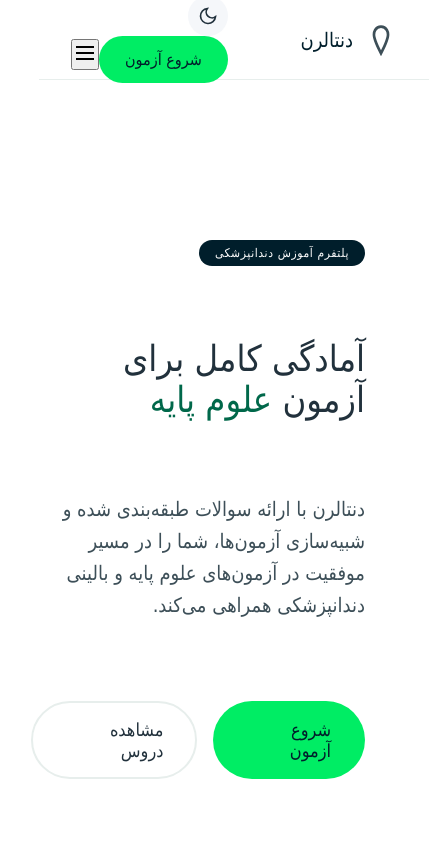
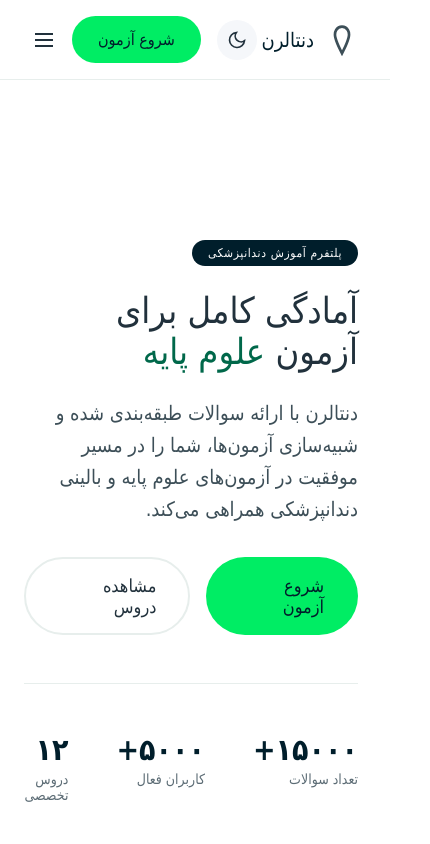
Before and after one commit to akbari138500-coder/aepgmjeogpoegpemh, a React (Vite) app: page / in a window 390 px wide. Shown: the top 844 px of the page, 430 px wide, since content can reach past the window. Built offline with nearby package versions, Linux system fonts and the light colour scheme; a small style sheet from the web is missing.

Commit message:
Fix navbar layout and hero grid spacing

```diff
--- a/src/pages/Home.jsx
+++ b/src/pages/Home.jsx
@@ -23,8 +23,8 @@ export default function Home() {
   return (
     <div className="page">
       <section className="hero">
-        <div className="container grid grid--2">
-          <div className="hero__content reveal stagger-1">
+        <div className="hero__content">
+          <div className="hero__text reveal stagger-1">
             <div className="hero__badge">پلتفرم آموزش دندانپزشکی</div>
             <h1 className="hero__title">
               آمادگی کامل برای آزمون <span className="highlight">علوم پایه</span>
--- a/src/styles/components.css
+++ b/src/styles/components.css
@@ -44,7 +44,14 @@
 
 .navbar__links {
   display: flex;
+  align-items: center;
   gap: var(--space-6);
+}
+
+.navbar__actions {
+  display: flex;
+  align-items: center;
+  gap: var(--space-4);
 }
 
 .navbar__link {
@@ -96,9 +103,20 @@
   background-color: var(--border-color);
 }
 
+.navbar__mobile-toggle {
+  display: none;
+  background: none;
+  border: none;
+  color: var(--text-primary);
+  cursor: pointer;
+}
+
 @media (max-width: 768px) {
   .navbar__links, .navbar__cta {
     display: none;
+  }
+  .navbar__mobile-toggle {
+    display: flex;
   }
 }
 
```
Also changed, not shown: 1 other file (tests, documents, lock files or other folders).
